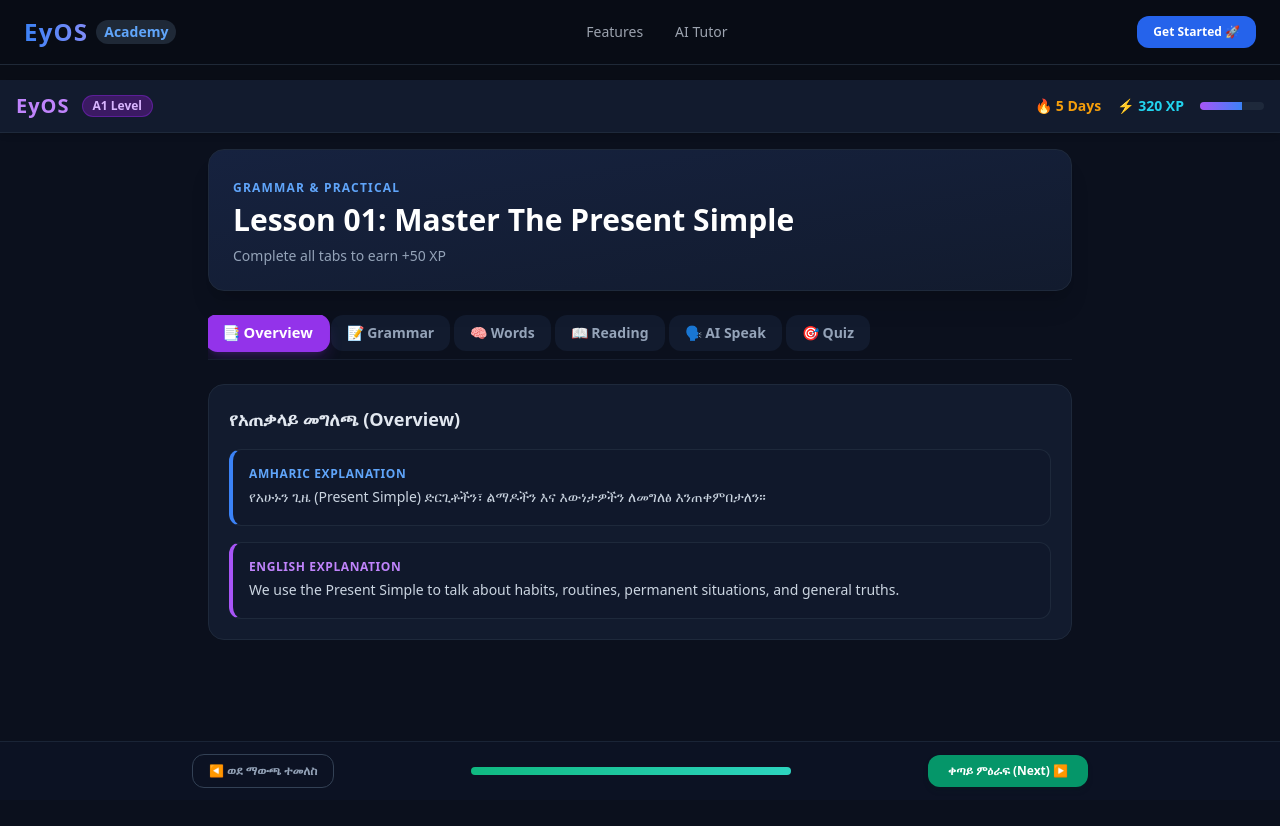
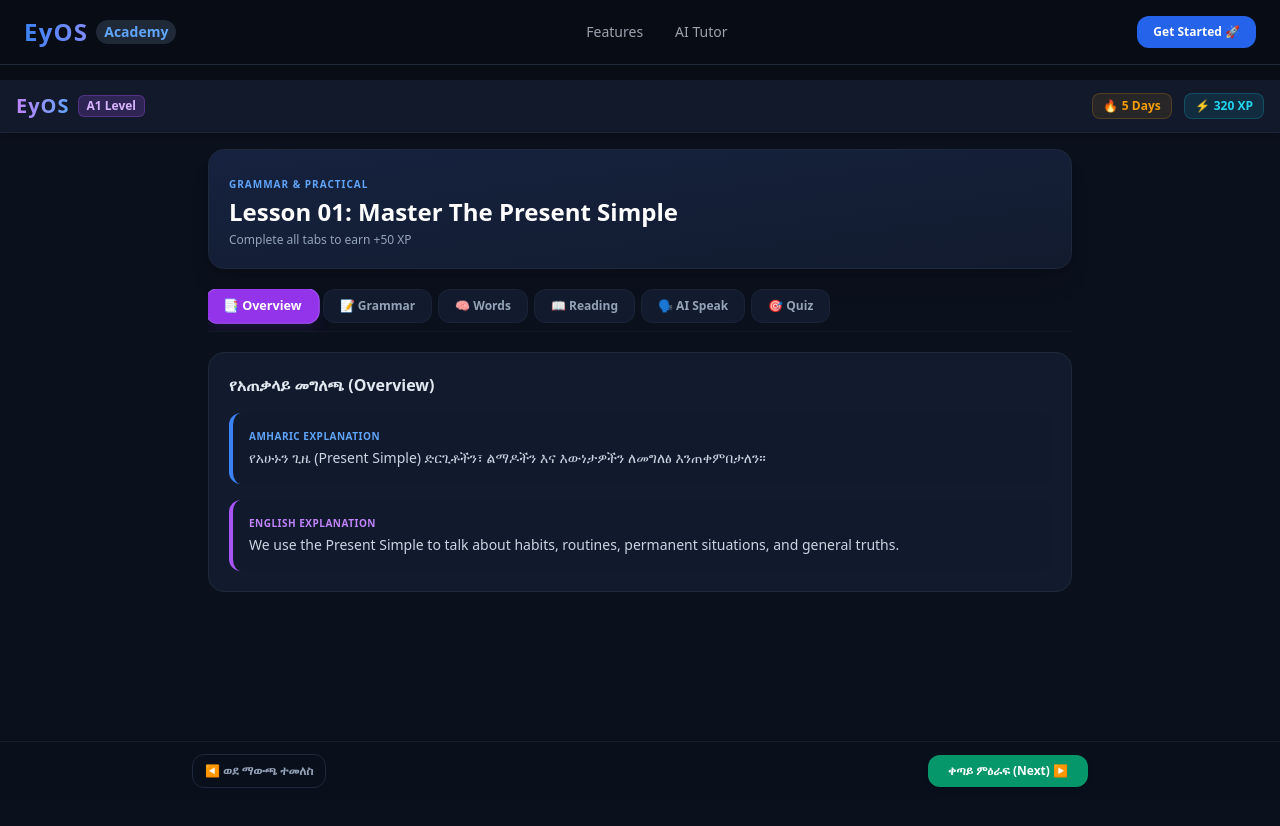
Before and after one commit to eyobaasefa19-hue/EyOS-Academy, a Next.js app: page /lessons/grammar in a window 1280 px wide. Shown: the top 826 px of the page. Built offline with nearby package versions, Linux system fonts and the light colour scheme.

Commit message:
Update page.tsx

```diff
--- a/src/app/lessons/grammar/page.tsx
+++ b/src/app/lessons/grammar/page.tsx
@@ -46,191 +46,180 @@ export default function AdvancedLessonDashboard() {
   const [activeTab, setActiveTab] = useState<"overview" | "grammar" | "vocabulary" | "reading" | "speaking" | "quiz">("overview");
   const [selectedQuizOption, setSelectedQuizOption] = useState<number | null>(null);
   const [quizSubmitted, setQuizSubmitted] = useState(false);
-  const [streak, setStreak] = useState(5); // Example User Streak State
-  const [userXp, setUserXp] = useState(320); // Example User XP
+  const [streak, setStreak] = useState(5);
+  const [userXp, setUserXp] = useState(320);
 
   return (
     <div className="min-h-screen bg-[#0b101d] text-slate-100 flex flex-col font-sans">
 
-      {/* --- TOP GAMIFICATION BAR --- */}
-      <div className="sticky top-0 z-50 bg-[#121b2e] border-b border-slate-800 px-4 py-3 flex items-center justify-between shadow-md">
-        <div className="flex items-center gap-3">
-          <span className="text-xl font-black tracking-wider text-purple-400">EyOS</span>
-          <span className="bg-purple-900/60 text-purple-300 text-xs font-bold px-2.5 py-0.5 rounded-full border border-purple-700/50">
+      {/* --- 1. የተስተካከለ የተባበረ ሄደር (SINGLE INTEGRATED NAVBAR) --- */}
+      <div className="sticky top-0 z-50 bg-[#121b2e]/90 backdrop-blur-md border-b border-slate-800/80 px-4 py-3 flex items-center justify-between shadow-md">
+        <div className="flex items-center gap-2">
+          <span className="text-xl font-black tracking-wider text-transparent bg-clip-text bg-gradient-to-r from-purple-400 to-blue-400">EyOS</span>
+          <span className="text-xs font-bold px-2 py-0.5 rounded-md bg-purple-500/20 text-purple-300 border border-purple-500/30">
             {currentLessonData.cefrLevel} Level
           </span>
         </div>
 
-        {/* Streak, XP and Level Status */}
-        <div className="flex items-center gap-4 text-sm font-semibold">
-          <div className="flex items-center gap-1 text-amber-500" title="Daily Streak">
+        {/* Gamification Stats */}
+        <div className="flex items-center gap-3 text-xs font-bold">
+          <div className="flex items-center gap-1 text-amber-500 bg-amber-500/10 px-2.5 py-1 rounded-lg border border-amber-500/20">
             🔥 <span>{streak} Days</span>
           </div>
-          <div className="flex items-center gap-1 text-cyan-400" title="Total Experience Points">
+          <div className="flex items-center gap-1 text-cyan-400 bg-cyan-400/10 px-2.5 py-1 rounded-lg border border-cyan-400/20">
             ⚡ <span>{userXp} XP</span>
-          </div>
-          <div className="w-16 bg-slate-800 rounded-full h-2 overflow-hidden hidden md:block">
-            <div className="bg-gradient-to-r from-purple-500 to-blue-500 h-full w-[65%]"></div>
           </div>
         </div>
       </div>
 
       {/* --- CORE CONTENT FRAME --- */}
-      <main className="flex-1 max-w-4xl w-full mx-auto p-4 space-y-6 pb-24">
+      <main className="flex-1 max-w-4xl w-full mx-auto p-4 space-y-5 pb-24">
 
         {/* Lesson General Header */}
-        <div className="bg-gradient-to-br from-[#16223f] to-[#121b2e] rounded-2xl p-6 border border-slate-800 shadow-xl relative overflow-hidden">
-          <span className="text-xs font-bold tracking-widest text-blue-400 uppercase">{currentLessonData.category}</span>
-          <h1 className="text-2xl md:text-3xl font-extrabold text-white mt-1">{currentLessonData.title}</h1>
-          <p className="text-slate-400 text-xs md:text-sm mt-2 font-light">Complete all tabs to earn +{currentLessonData.xpReward} XP</p>
+        <div className="bg-gradient-to-br from-[#16223f] to-[#121b2e] rounded-2xl p-5 border border-slate-800 shadow-xl">
+          <span className="text-[10px] font-black tracking-widest text-blue-400 uppercase">{currentLessonData.category}</span>
+          <h1 className="text-xl md:text-2xl font-extrabold text-white mt-0.5">{currentLessonData.title}</h1>
+          <p className="text-slate-400 text-xs mt-1 font-light">Complete all tabs to earn +{currentLessonData.xpReward} XP</p>
         </div>
 
-        {/* --- MOBILE FIRST SCROLLABLE TABS --- */}
-        <div className="flex items-center gap-1 overflow-x-auto pb-2 scrollbar-none border-b border-slate-800/60">
-          {(["overview", "grammar", "vocabulary", "reading", "speaking", "quiz"] as const).map((tab) => (
+        {/* --- 2. የተስተካከለ የታብ ማውጫ (CLEAN ACTIVE BUTTONS - NO DANDLING LINE) --- */}
+        <div className="flex items-center gap-1.5 overflow-x-auto pb-2 scrollbar-none border-b border-slate-800/40">
+          {(["overview", "grammar", "vocabulary", "reading", "speaking", "quiz"] as const).map((tab) => {
+            const isActive = activeTab === tab;
+            return (
               <button
                 key={tab}
                 onClick={() => setActiveTab(tab)}
-              className={`px-4 py-2 text-sm font-bold rounded-xl capitalize transition-all whitespace-nowrap ${
-                activeTab === tab
-                  ? "bg-purple-600 text-white shadow-lg shadow-purple-600/20 scale-105"
-                  : "bg-[#121b2e] text-slate-400 hover:bg-slate-800 hover:text-slate-200"
+                className={`px-4 py-2 text-xs font-extrabold rounded-xl capitalize transition-all whitespace-nowrap border ${
+                  isActive
+                    ? "bg-purple-600 text-white border-purple-500 shadow-lg shadow-purple-600/10 scale-105"
+                    : "bg-[#121b2e] text-slate-400 border-slate-800/60 hover:bg-slate-800/50"
                 }`}
               >
                 {tab === "overview" ? "📑 Overview" : tab === "grammar" ? "📝 Grammar" : tab === "vocabulary" ? "🧠 Words" : tab === "reading" ? "📖 Reading" : tab === "speaking" ? "🗣️ AI Speak" : "🎯 Quiz"}
               </button>
-          ))}
+            );
+          })}
         </div>
 
         {/* --- DYNAMIC TAB VIEW --- */}
-        <div className="mt-4 transition-all duration-300">
+        <div className="mt-2">
 
           {/* TAB 1: OVERVIEW */}
           {activeTab === "overview" && (
-            <div className="space-y-4 animate-fadeIn">
             <div className="bg-[#121b2e] p-5 rounded-2xl border border-slate-800 space-y-4">
-                <h3 className="text-lg font-bold text-slate-200">የአጠቃላይ መግለጫ (Overview)</h3>
-                <div className="p-4 bg-slate-900/60 rounded-xl border border-l-4 border-l-blue-500 border-slate-800">
-                  <p className="text-xs text-blue-400 uppercase font-black tracking-wider mb-1">Amharic Explanation</p>
-                  <p className="text-slate-300 text-sm leading-relaxed">{currentLessonData.amharicOverview}</p>
+              <h3 className="text-base font-bold text-slate-200">የአጠቃላይ መግለጫ (Overview)</h3>
+              <div className="p-4 bg-slate-900/40 rounded-xl border-l-4 border-l-blue-500 border-slate-800">
+                <p className="text-[10px] text-blue-400 uppercase font-black tracking-wider mb-1">Amharic Explanation</p>
+                <p className="text-slate-300 text-xs md:text-sm leading-relaxed">{currentLessonData.amharicOverview}</p>
               </div>
-                <div className="p-4 bg-slate-900/60 rounded-xl border border-l-4 border-l-purple-500 border-slate-800">
-                  <p className="text-xs text-purple-400 uppercase font-black tracking-wider mb-1">English Explanation</p>
-                  <p className="text-slate-300 text-sm leading-relaxed">{currentLessonData.englishOverview}</p>
-                </div>
+              <div className="p-4 bg-slate-900/40 rounded-xl border-l-4 border-l-purple-500 border-slate-800">
+                <p className="text-[10px] text-purple-400 uppercase font-black tracking-wider mb-1">English Explanation</p>
+                <p className="text-slate-300 text-xs md:text-sm leading-relaxed">{currentLessonData.englishOverview}</p>
               </div>
             </div>
           )}
 
           {/* TAB 2: GRAMMAR */}
           {activeTab === "grammar" && (
-            <div className="space-y-4 animate-fadeIn">
             <div className="bg-[#121b2e] p-5 rounded-2xl border border-slate-800 space-y-4">
-                <h3 className="text-lg font-bold text-slate-200">{currentLessonData.grammar.title}</h3>
-                <div className="overflow-x-auto">
-                  <table className="w-full text-left text-sm text-slate-300">
-                    <thead className="text-xs uppercase bg-slate-900 text-slate-400">
+              <h3 className="text-base font-bold text-slate-200">{currentLessonData.grammar.title}</h3>
+              <div className="overflow-x-auto rounded-xl border border-slate-800">
+                <table className="w-full text-left text-xs text-slate-300">
+                  <thead className="bg-slate-900 text-slate-400 uppercase text-[10px] tracking-wider">
                     <tr>
-                        <th className="p-3 rounded-l-lg">Subject</th>
+                      <th className="p-3">Subject</th>
                       <th className="p-3">Verb</th>
                       <th className="p-3">Amharic</th>
-                        <th className="p-3 rounded-r-lg">Example Sentence</th>
+                      <th className="p-3">Example</th>
                     </tr>
                   </thead>
-                    <tbody className="divide-y divide-slate-800/50">
+                  <tbody className="divide-y divide-slate-800/50 bg-slate-900/20">
                     {currentLessonData.grammar.rules.map((rule, idx) => (
                       <tr key={idx} className="hover:bg-slate-900/40">
                         <td className="p-3 font-mono font-bold text-purple-400">{rule.subject}</td>
                         <td className="p-3 font-semibold text-blue-400">{rule.verb}</td>
-                          <td className="p-3 text-xs text-slate-400">{rule.amharic}</td>
+                        <td className="p-3 text-slate-400">{rule.amharic}</td>
                         <td className="p-3 font-light text-slate-200 italic">"{rule.example}"</td>
                       </tr>
                     ))}
                   </tbody>
                 </table>
               </div>
-                <div className="p-4 bg-amber-950/20 border border-amber-800/50 rounded-xl text-sm font-mono whitespace-pre-line text-amber-300">
+              <div className="p-4 bg-amber-950/20 border border-amber-800/40 rounded-xl text-xs font-mono whitespace-pre-line text-amber-300">
                 {currentLessonData.grammar.commonMistake}
-                </div>
               </div>
             </div>
           )}
 
           {/* TAB 3: VOCABULARY */}
           {activeTab === "vocabulary" && (
-            <div className="grid grid-cols-1 md:grid-cols-2 gap-4 animate-fadeIn">
+            <div className="grid grid-cols-1 md:grid-cols-2 gap-4">
               {currentLessonData.vocabulary.map((vocab, index) => (
                 <div key={index} className="bg-[#121b2e] p-5 rounded-2xl border border-slate-800 flex flex-col justify-between shadow-sm">
                   <div>
                     <div className="flex items-center justify-between">
-                      <h4 className="text-xl font-bold text-white tracking-wide">{vocab.word}</h4>
-                      <span className="text-xs font-semibold bg-slate-800 px-2 py-0.5 rounded text-slate-400">{vocab.type}</span>
+                      <h4 className="text-base font-bold text-white tracking-wide">{vocab.word}</h4>
+                      <span className="text-[10px] font-semibold bg-slate-800 px-2 py-0.5 rounded text-slate-400">{vocab.type}</span>
                     </div>
-                    <p className="text-xs text-purple-400 font-mono mt-1">{vocab.pronunciation} 🔊</p>
-                    <p className="text-sm font-medium text-slate-300 mt-3 border-l-2 border-slate-700 pl-2">
-                      <span className="text-xs text-slate-500 block">ትርጉም፡</span>{vocab.amharic}
+                    <p className="text-[10px] text-purple-400 font-mono mt-1">{vocab.pronunciation} 🔊</p>
+                    <p className="text-xs font-medium text-slate-300 mt-3 border-l-2 border-slate-700 pl-2">
+                      <span className="text-[10px] text-slate-500 block">ትርጉም፡</span>{vocab.amharic}
                     </p>
                   </div>
-                  <p className="text-xs italic text-slate-400 mt-4 bg-slate-900/50 p-2 rounded-lg">"{vocab.example}"</p>
+                  <p className="text-[11px] italic text-slate-400 mt-4 bg-slate-900/50 p-2 rounded-lg">"{vocab.example}"</p>
                 </div>
               ))}
             </div>
           )}
 
-          {/* TAB 4: READING & LOGISTICS DIALOGUE */}
+          {/* TAB 4: READING */}
           {activeTab === "reading" && (
-            <div className="space-y-4 animate-fadeIn">
             <div className="bg-[#121b2e] p-5 rounded-2xl border border-slate-800 space-y-4">
-                <h3 className="text-lg font-bold text-green-400">{currentLessonData.reading.title}</h3>
-                <p className="text-slate-300 leading-relaxed tracking-wide text-sm md:text-base font-light bg-slate-900/40 p-4 rounded-xl border border-slate-800">
+              <h3 className="text-base font-bold text-green-400">{currentLessonData.reading.title}</h3>
+              <p className="text-slate-300 leading-relaxed text-xs md:text-sm font-light bg-slate-900/40 p-4 rounded-xl border border-slate-800">
                 {currentLessonData.reading.content}
               </p>
-
-                {/* Situation Conversation Add-on */}
-                <h4 className="text-sm font-black uppercase text-slate-400 tracking-wider pt-2">🔊 Real-world Daily Conversation (Airport Hub)</h4>
+              <h4 className="text-xs font-black uppercase text-slate-400 tracking-wider pt-2">🔊 Real-world Conversation</h4>
               <div className="space-y-3">
                 {currentLessonData.conversations.map((chat, idx) => (
-                    <div key={idx} className="bg-slate-900/60 p-3 rounded-xl border border-slate-800">
-                      <p className="text-xs font-bold text-blue-400">{chat.role}:</p>
-                      <p className="text-sm text-slate-200 font-mono">"{chat.text}"</p>
-                      <p className="text-xs text-slate-500 mt-1">{chat.translation}</p>
+                  <div key={idx} className="bg-slate-900/40 p-3 rounded-xl border border-slate-800">
+                    <p className="text-[10px] font-bold text-blue-400">{chat.role}:</p>
+                    <p className="text-xs text-slate-200 font-mono">"{chat.text}"</p>
+                    <p className="text-[11px] text-slate-500 mt-0.5">{chat.translation}</p>
                   </div>
                 ))}
               </div>
             </div>
+          )}
+
+          {/* TAB 5: AI SPEAKING */}
+          {activeTab === "speaking" && (
+            <div className="bg-[#121b2e] p-5 rounded-2xl border border-slate-800 text-center space-y-4">
+              <div className="w-12 h-12 bg-purple-600/10 border border-purple-500/30 text-purple-400 flex items-center justify-center rounded-full mx-auto text-xl animate-pulse">
+                🎙️
+              </div>
+              <h3 className="text-base font-bold text-white">Interactive Shadowing</h3>
+              <p className="text-xs text-slate-400 max-w-xs mx-auto">
+                የ AI ሞዴሉ አጠራርዎን እንዲገመግም ይህንን አረፍተ ነገር ይበሉ፦
+              </p>
+              <div className="bg-slate-900 p-4 rounded-xl font-mono text-xs text-slate-300 italic max-w-xl mx-auto border border-slate-800">
+                "I am exploring aviation management and learning English."
+              </div>
+              <button className="px-5 py-2 bg-gradient-to-r from-purple-600 to-blue-600 font-bold text-xs rounded-xl hover:opacity-90 transition shadow-md">
+                Start Microphone
+              </button>
             </div>
           )}
 
-          {/* TAB 5: AI SPEAKING & SHADOWING PRACTICE */}
-          {activeTab === "speaking" && (
-            <div className="space-y-4 animate-fadeIn">
-              <div className="bg-[#121b2e] p-5 rounded-2xl border border-slate-800 text-center space-y-4">
-                <div className="w-16 h-16 bg-purple-600/10 border border-purple-500/30 text-purple-400 flex items-center justify-center rounded-full mx-auto text-2xl animate-pulse">
-                  🎙️
-                </div>
-                <h3 className="text-lg font-bold text-white">Interactive Shadowing & Pronunciation AI</h3>
-                <p className="text-xs text-slate-400 max-w-md mx-auto">
-                  ለማንበብ የሚከተለውን አረፍተ ነገር ይበሉ፤ የእኛ የ AI ሞዴል አጠራርዎን (Pronunciation) ገምግሞ ትክክለኛ ግብረ-መልስ (Feedback) ይሰጥዎታል።
-                </p>
-                <div className="bg-slate-900 p-4 rounded-xl font-mono text-slate-300 italic max-w-xl mx-auto border border-slate-800">
-                  "I am exploring aviation management and learning English."
-                </div>
-                <button className="px-6 py-2.5 bg-gradient-to-r from-purple-600 to-blue-600 font-bold text-sm rounded-xl hover:opacity-90 transition shadow-md shadow-purple-900/20">
-                  Start AI Microphone
-                </button>
-              </div>
-            </div>
-          )}
-
-          {/* TAB 6: COMPREHENSIVE QUIZ */}
+          {/* TAB 6: QUIZ */}
           {activeTab === "quiz" && (
-            <div className="space-y-4 animate-fadeIn">
             <div className="bg-[#121b2e] p-5 rounded-2xl border border-slate-800 space-y-4">
               <div className="flex items-center justify-between">
-                  <h3 className="text-lg font-bold text-white">Lesson Assessment</h3>
-                  <span className="text-xs bg-purple-900/50 text-purple-300 font-mono px-2 py-0.5 rounded border border-purple-700/30">Quiz 1 of 1</span>
+                <h3 className="text-base font-bold text-white">Lesson Assessment</h3>
+                <span className="text-[10px] bg-purple-900/50 text-purple-300 font-mono px-2 py-0.5 rounded border border-purple-700/30">Quiz 1 of 1</span>
               </div>
-                <p className="text-slate-300 font-medium text-sm md:text-base">{currentLessonData.reading.question}</p>
+              <p className="text-slate-300 font-medium text-xs md:text-sm">{currentLessonData.reading.question}</p>
 
               <div className="space-y-2">
                 {currentLessonData.reading.options.map((option, index) => (
@@ -238,7 +227,7 @@ export default function AdvancedLessonDashboard() {
                     key={index}
                     disabled={quizSubmitted}
                     onClick={() => setSelectedQuizOption(index)}
-                      className={`w-full text-left p-4 rounded-xl border text-sm transition-all flex items-center justify-between ${
+                    className={`w-full text-left p-3.5 rounded-xl border text-xs transition-all flex items-center justify-between ${
                       quizSubmitted
                         ? index === currentLessonData.reading.correctAnswer
                           ? "bg-green-950/40 border-green-500 text-green-300"
@@ -246,12 +235,12 @@ export default function AdvancedLessonDashboard() {
                           ? "bg-red-950/40 border-red-500 text-red-300"
                           : "bg-slate-900/20 border-slate-800 text-slate-500"
                         : selectedQuizOption === index
-                          ? "bg-purple-950/40 border-purple-500 text-purple-300 font-semibold shadow-inner"
+                        ? "bg-purple-950/40 border-purple-500 text-purple-300 font-semibold"
                         : "bg-slate-900/50 border-slate-800 text-slate-300 hover:bg-slate-800/50"
                     }`}
                   >
                     <span>{String.fromCharCode(65 + index)}. {option}</span>
-                      {quizSubmitted && index === currentLessonData.reading.correctAnswer && <span>Event Key: ✅ Correct</span>}
+                    {quizSubmitted && index === currentLessonData.reading.correctAnswer && <span>✅</span>}
                   </button>
                 ))}
               </div>
@@ -265,16 +254,15 @@ export default function AdvancedLessonDashboard() {
                       setUserXp((prev) => prev + currentLessonData.xpReward);
                     }
                   }}
-                    className="w-full mt-4 py-3 bg-purple-600 disabled:bg-slate-800 disabled:text-slate-600 disabled:cursor-not-allowed font-bold text-sm rounded-xl text-white transition hover:bg-purple-700"
+                  className="w-full mt-2 py-3 bg-purple-600 disabled:bg-slate-800 disabled:text-slate-600 disabled:cursor-not-allowed font-bold text-xs rounded-xl text-white transition hover:bg-purple-700"
                 >
                   መልስህን አስረክብ (Submit Answer)
                 </button>
               ) : (
-                  <div className="p-4 bg-slate-900/80 rounded-xl border border-slate-800 text-center text-xs text-slate-400 animate-slideUp">
-                    🎉 ትምህርቱን በተሳካ ሁኔታ አጠናቀሃል! ቀጣዩን የ CEFR ደረጃዎችን ለመክፈት ወደ ዋናው ማውጫ ተመለስ።
+                <div className="p-4 bg-slate-900/80 rounded-xl border border-slate-800 text-center text-xs text-slate-400">
+                  🎉 ትምህርቱን በተሳካ ሁኔታ አጠናቀሃል!
                 </div>
               )}
-              </div>
             </div>
           )}
 
@@ -282,22 +270,17 @@ export default function AdvancedLessonDashboard() {
       </main>
 
       {/* --- FLOATING CONTROLS FOOTER (Mobile Sticky Footer) --- */}
-      <footer className="fixed bottom-0 left-0 right-0 bg-[#0d1424]/95 backdrop-blur-md border-t border-slate-800/80 px-4 py-3 z-40">
+      <footer className="fixed bottom-0 left-0 right-0 bg-[#0b101d]/90 backdrop-blur-md border-t border-slate-800/60 px-4 py-3 z-40">
         <div className="max-w-4xl mx-auto flex items-center justify-between gap-4">
-          <button className="px-4 py-2 border border-slate-700 text-slate-400 rounded-xl text-xs font-bold hover:bg-slate-800 hover:text-slate-200 transition">
+          <button className="px-3 py-2 border border-slate-800 text-slate-400 rounded-xl text-xs font-bold hover:bg-slate-800">
             ◀ ወደ ማውጫ ተመለስ
           </button>
 
-          <div className="flex-1 max-w-xs bg-slate-800 h-2 rounded-full overflow-hidden hidden sm:block">
-            <div className="bg-gradient-to-r from-emerald-500 to-teal-400 h-full w-[100%] transition-all duration-500"></div>
-          </div>
-
           <button
             onClick={() => {
-              // Simple routing logic or Tab jumping logic
               if(activeTab !== "quiz") setActiveTab("quiz");
             }}
-            className="px-5 py-2 bg-emerald-600 hover:bg-emerald-500 text-white font-bold text-xs rounded-xl transition shadow-md shadow-emerald-950/20"
+            className="px-5 py-2 bg-emerald-600 hover:bg-emerald-500 text-white font-bold text-xs rounded-xl transition shadow-md"
           >
             ቀጣይ ምዕራፍ (Next) ▶
           </button>
```
Lines whose indentation alone changed are shown as unchanged.
